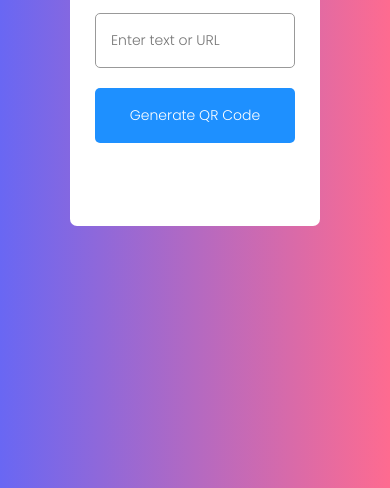
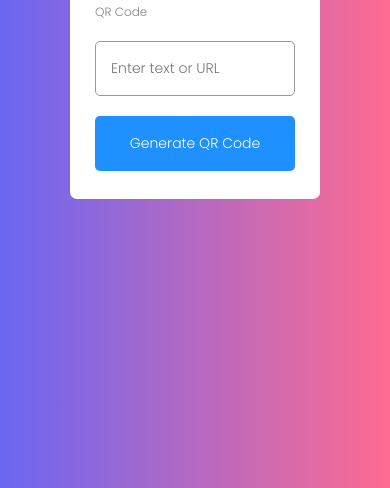
Before and after one commit to Bratya2021/QR-Code-Generator, a plain HTML site: page index.html in a window 390 px wide. Shown: the part 356-844 px from the top of the page. Drawn offline with nearby package versions, Linux system fonts and the light colour scheme.

Commit message:
responsive2

```diff
--- a/style.css
+++ b/style.css
@@ -80,7 +80,7 @@ header p{
 /*Media qeries*/
 @media (max-width: 650px) {
     .wrapper {
-        height: 320px;
+        height: 265px;
         max-width: 250px;
         background-color: #fff;
         border-radius: 7px;
```
